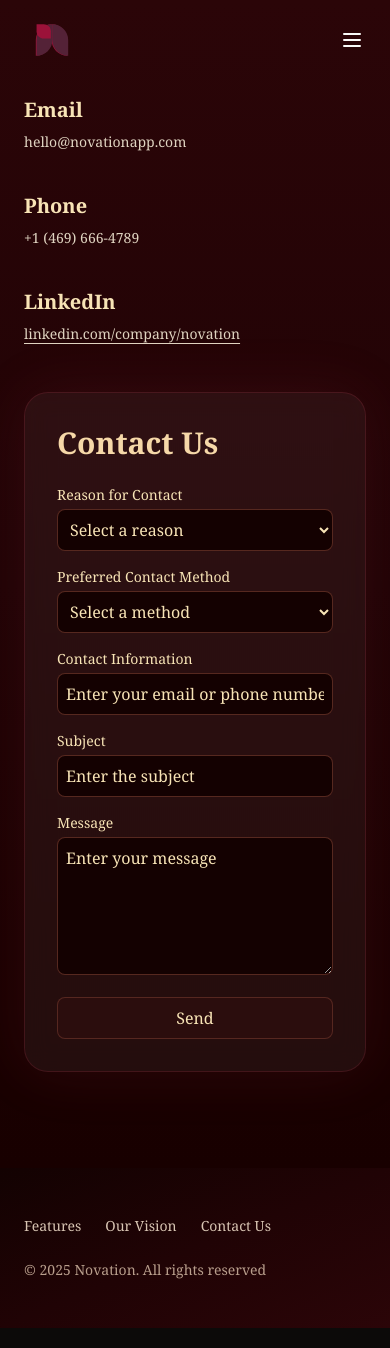
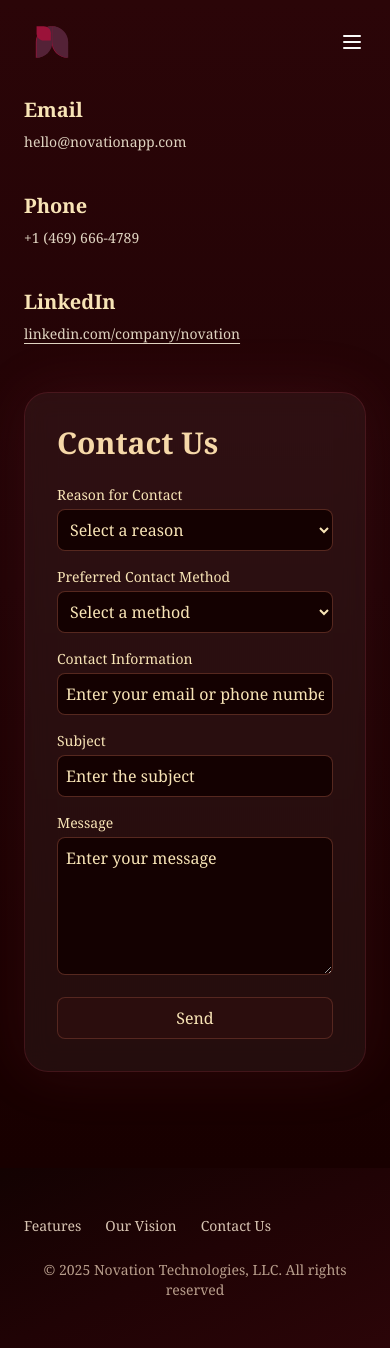
Before and after one commit to prannykrish/novation-site, a Next.js app: page /contactus in a window 390 px wide. Built offline with nearby package versions, Linux system fonts and the light colour scheme.

Commit message:
added official company name

```diff
--- a/next.config.ts
+++ b/next.config.ts
@@ -4,6 +4,7 @@
   productionBrowserSourceMaps: false,
 
   images: {
+    unoptimized: true,
     remotePatterns: [
       {
         protocol: 'https',
--- a/src/components/footer.tsx
+++ b/src/components/footer.tsx
@@ -18,7 +18,7 @@
       <div className="mx-auto max-w-5xl px-6">
         <div className="flex flex-wrap justify-between gap-6">
           <span className="text-[#b89e8c] order-last block text-center text-sm md:order-first">
-            © {new Date().getFullYear()} Novation. All rights reserved
+            © {new Date().getFullYear()} Novation Technologies, LLC. All rights reserved
           </span>
           <div className="order-first flex flex-wrap justify-center gap-6 text-sm md:order-last">
             {links.map((link, index) => (
--- a/src/components/logo.tsx
+++ b/src/components/logo.tsx
@@ -5,10 +5,11 @@
 export const Logo = ({ className }: { className?: string }) => {
     return (
         <Image
-            src="/images/logo.svg"
+            src="/images/Logo.svg"
             alt="Logo"
             width={71}
             height={25}
+            unoptimized
             className={cn('h-10 w-auto', className)}
             priority
         />
--- a/src/components/nav-bar.tsx
+++ b/src/components/nav-bar.tsx
@@ -39,7 +39,7 @@
           'mx-auto mt-2 max-w-6xl px-6 transition-all duration-300 lg:px-12',
           isScrolled && 'bg-background/30 max-w-4xl rounded-4xl border backdrop-blur-lg lg:px-5'
         )}>
-          <div className="relative flex flex-wrap items-center justify-between gap-6 py-3 lg:gap-0 lg:py-4">
+          <div className="relative flex flex-wrap items-center justify-between gap-6 py-1.5 lg:gap-0 lg:py-2">
             {/* LEFT SIDE - Logo */}
             <motion.div
               initial={navAnimated ? { x: '-50%', opacity: 0 } : false}
@@ -50,7 +50,7 @@
               <Link href="/" aria-label="home" className="flex items-center space-x-2">
                 <Logo />
               </Link>
-              <div className="flex items-center gap-2 lg:hidden">
+              <div className="flex items-center space-x-2 h-14">
                 <button
                   onClick={() => setMenuState(!menuState)}
                   aria-label={menuState ? 'Close Menu' : 'Open Menu'}
```
